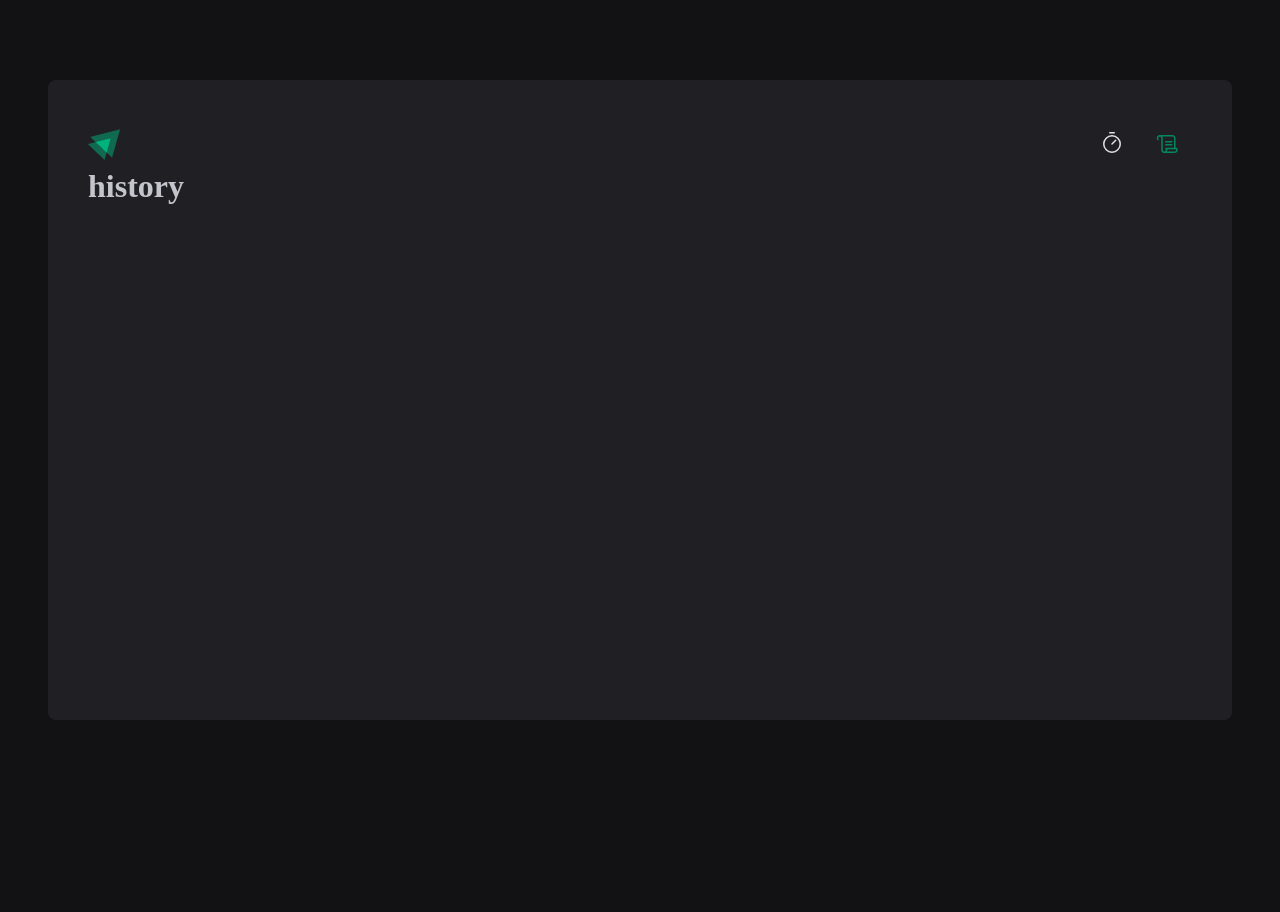
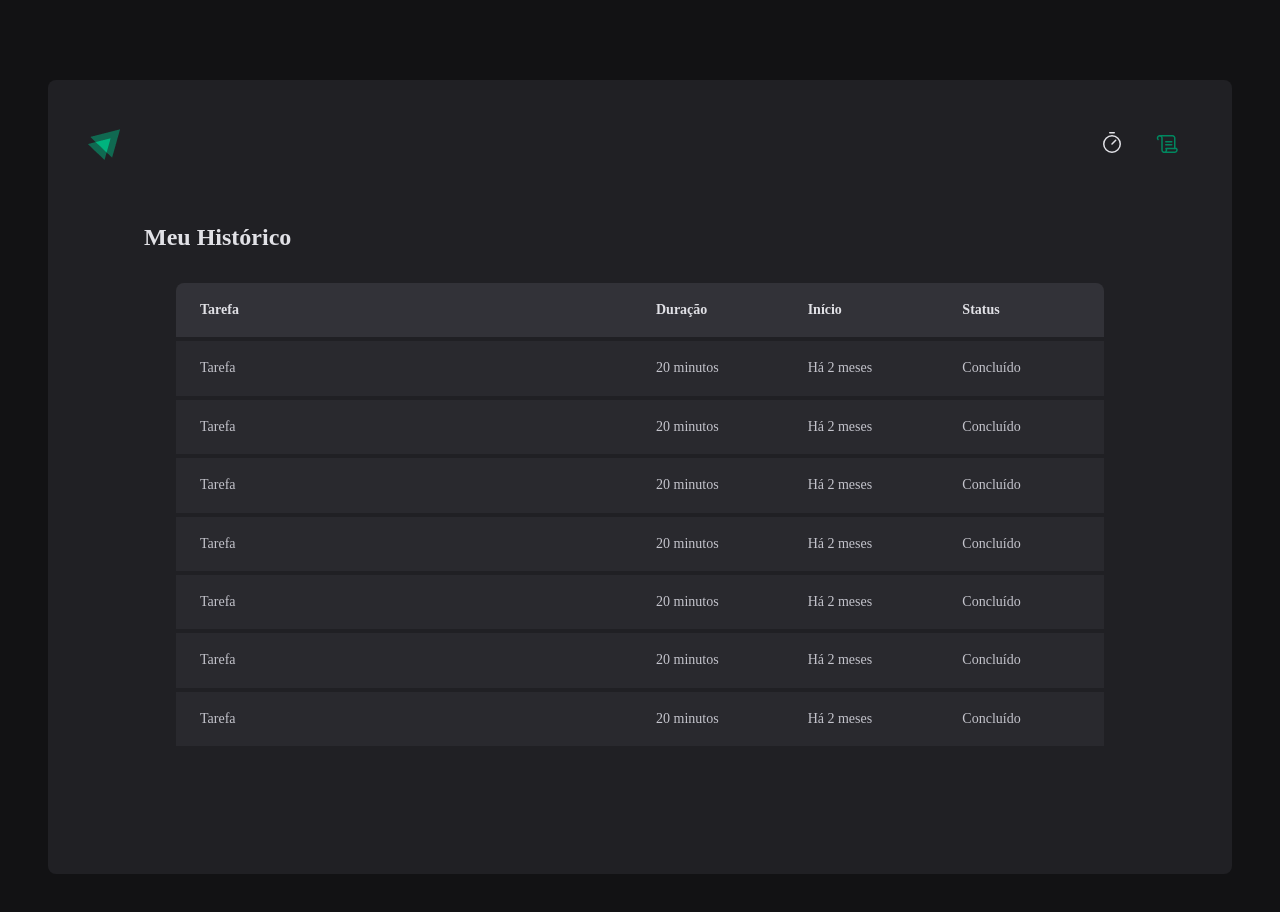
Before and after one commit to NetoResende/01-to-do-list, a React (Vite) app: page /History in a window 1280 px wide. Shown: the top 912 px of the page. Before the commit the page ends 800 px from the top, so only its background shows below. Built offline with nearby package versions, Linux system fonts and the light colour scheme.

Commit message:
criando página de history e aplicando css

```diff
--- a/src/layout/styles.ts
+++ b/src/layout/styles.ts
@@ -2,7 +2,8 @@
 
 export const LayoutContainer = styled.div `
   max-width: 74rem;
-  height: calc(100vh - 10rem);
+  /* height: calc(100vh - 10rem); */
+  height: auto;
   margin: 5rem auto;
   padding: 2.5rem;
 
--- a/src/pages/History.tsx
+++ /dev/null
@@ -1,3 +0,0 @@
-export function History(){
-  return <h1>history</h1>
-}
--- /dev/null
+++ b/src/pages/History/index.tsx
@@ -0,0 +1,63 @@
+import { HistoryContainer, HistoryList } from "./styles";
+
+export function History(){
+  return (
+    <HistoryContainer>
+         <h1>Meu Histórico</h1>
+         <HistoryList>
+            <table>
+              <thead>
+                <th>Tarefa</th>
+                <th>Duração</th>
+                <th>Início</th>
+                <th>Status</th>
+              </thead>
+              <tbody>
+                <tr>
+                  <td>Tarefa</td>
+                  <td>20 minutos</td>
+                  <td>Há 2 meses</td>
+                  <td>Concluído</td>
+                </tr>
+                <tr>
+                  <td>Tarefa</td>
+                  <td>20 minutos</td>
+                  <td>Há 2 meses</td>
+                  <td>Concluído</td>
+                </tr>
+                <tr>
+                  <td>Tarefa</td>
+                  <td>20 minutos</td>
+                  <td>Há 2 meses</td>
+                  <td>Concluído</td>
+                </tr>
+                <tr>
+                  <td>Tarefa</td>
+                  <td>20 minutos</td>
+                  <td>Há 2 meses</td>
+                  <td>Concluído</td>
+                </tr>
+                <tr>
+                  <td>Tarefa</td>
+                  <td>20 minutos</td>
+                  <td>Há 2 meses</td>
+                  <td>Concluído</td>
+                </tr>
+                <tr>
+                  <td>Tarefa</td>
+                  <td>20 minutos</td>
+                  <td>Há 2 meses</td>
+                  <td>Concluído</td>
+                </tr>
+                <tr>
+                  <td>Tarefa</td>
+                  <td>20 minutos</td>
+                  <td>Há 2 meses</td>
+                  <td>Concluído</td>
+                </tr>
+              </tbody>
+            </table>
+         </HistoryList>
+    </HistoryContainer>
+  )
+}
--- /dev/null
+++ b/src/pages/History/styles.ts
@@ -0,0 +1,55 @@
+import styled from "styled-components";
+
+export const HistoryContainer = styled.main `
+  flex: 1;
+  padding: 3.5rem;
+  display: flex;
+  flex-direction: column;
+  h1 {
+    font-size: 1.5rem;
+    color: ${props => props.theme["gray-100"]};
+    min-width: 600px;
+  }
+`;
+export const HistoryList = styled.div`
+  flex: 1;
+  overflow: auto;
+  margin: 2rem;
+
+  table {
+    width: 100%;
+    border-collapse: collapse;
+    min-width: 600px;
+  }
+  th {
+    background-color: ${props=>props.theme["gray-600"]};
+    padding: 1rem;
+    text-align: left;
+    color: ${props=>props.theme["gray-100"]};
+    font-size: 0.875rem;
+    line-height: 1.6;
+    &:first-child { // primeira th arredondar o canto
+      border-top-left-radius: 8px;
+      padding-left: 1.5rem;
+    }
+    &:last-child{ // última th arredondar o canto
+      border-top-right-radius: 8px;
+      padding-right: 1.5rem;
+    }
+  }
+  td {
+      background-color: ${props=>props.theme["gray-700"]};
+      border-top: 4px solid ${props=>props.theme["gray-800"]};
+      padding: 1rem;
+      font-size: 0.875rem;
+      line-height:  1.6;
+      &:first-child { // primeira th arredondar o canto
+        width:50%;
+      padding-left: 1.5rem;
+    }
+    &:last-child{ // última th arredondar o canto
+      padding-right: 1.5rem;
+    }
+    }
+`;
+export const Status = styled.span ``;
```
